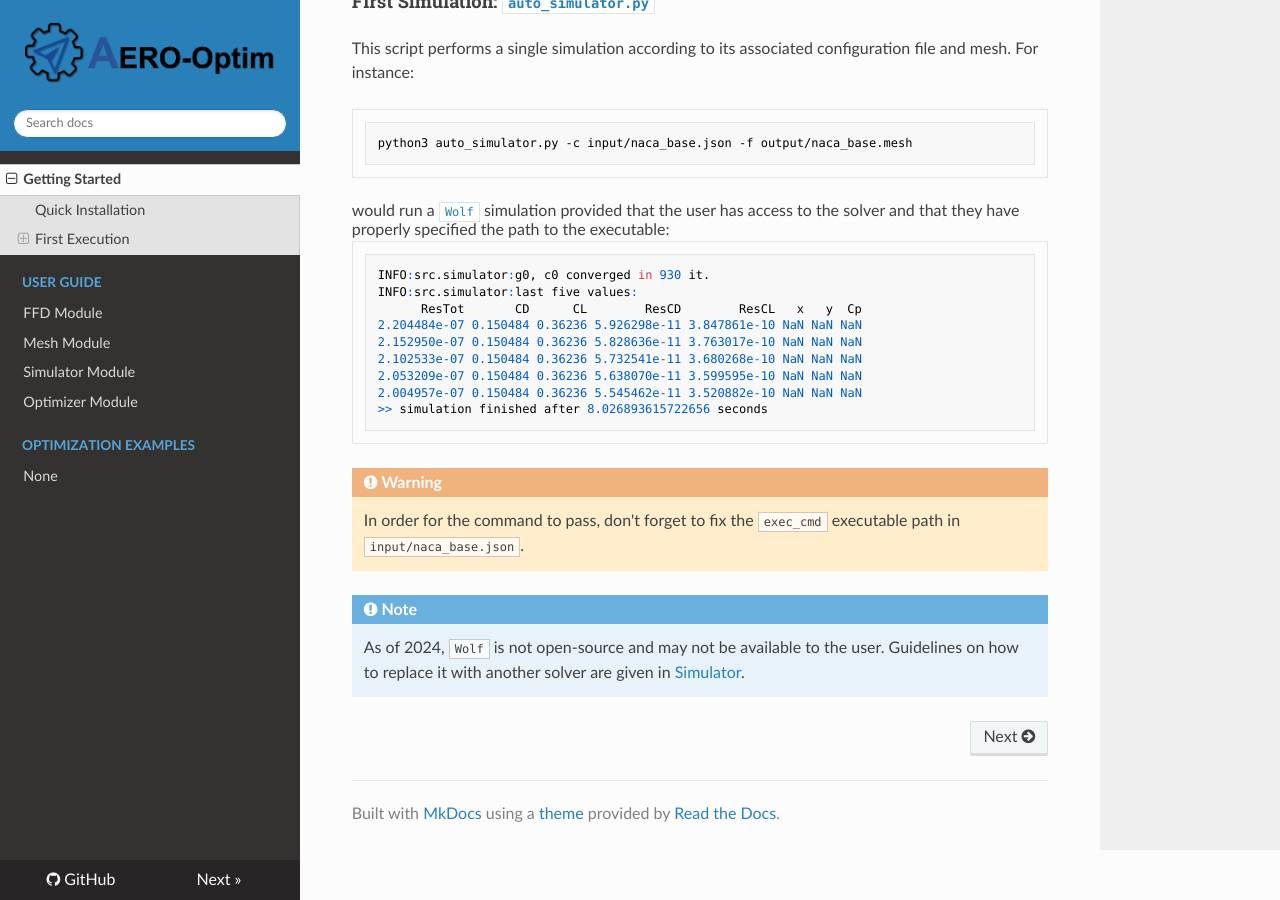
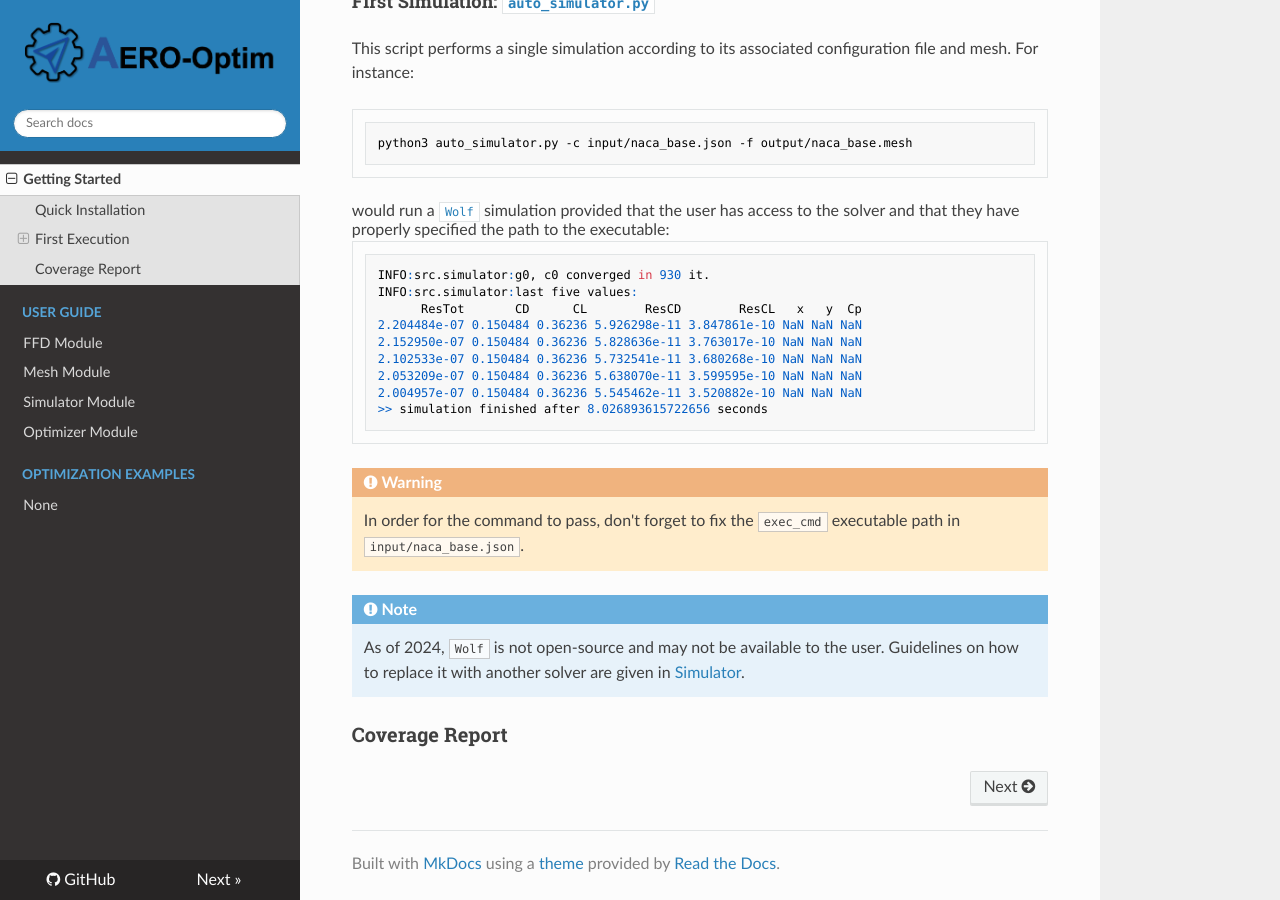
Before and after one commit to mschouler/aero-optim, an MkDocs documentation site: the page built from docs/index.md, in a window 1280 px wide and 900 px high, scrolled down 2567 px. Built offline with MkDocs 1.6.1, drawn with Linux system fonts in a browser that asks for light colours; nearby versions of some CDN libraries; formulas are drawn with MathJax 3.

```diff
--- a/docs/index.md
+++ b/docs/index.md
@@ -88,3 +88,5 @@
 
 !!! Note
     As of 2024, [`Wolf`](https://pages.saclay.inria.fr/frederic.alauzet/software.html) is not open-source and may not be available to the user. Guidelines on how to replace it with another solver are given in [Simulator](simulator.md).
+
+### Coverage Report
```
Also changed, not shown: 1 other file.
